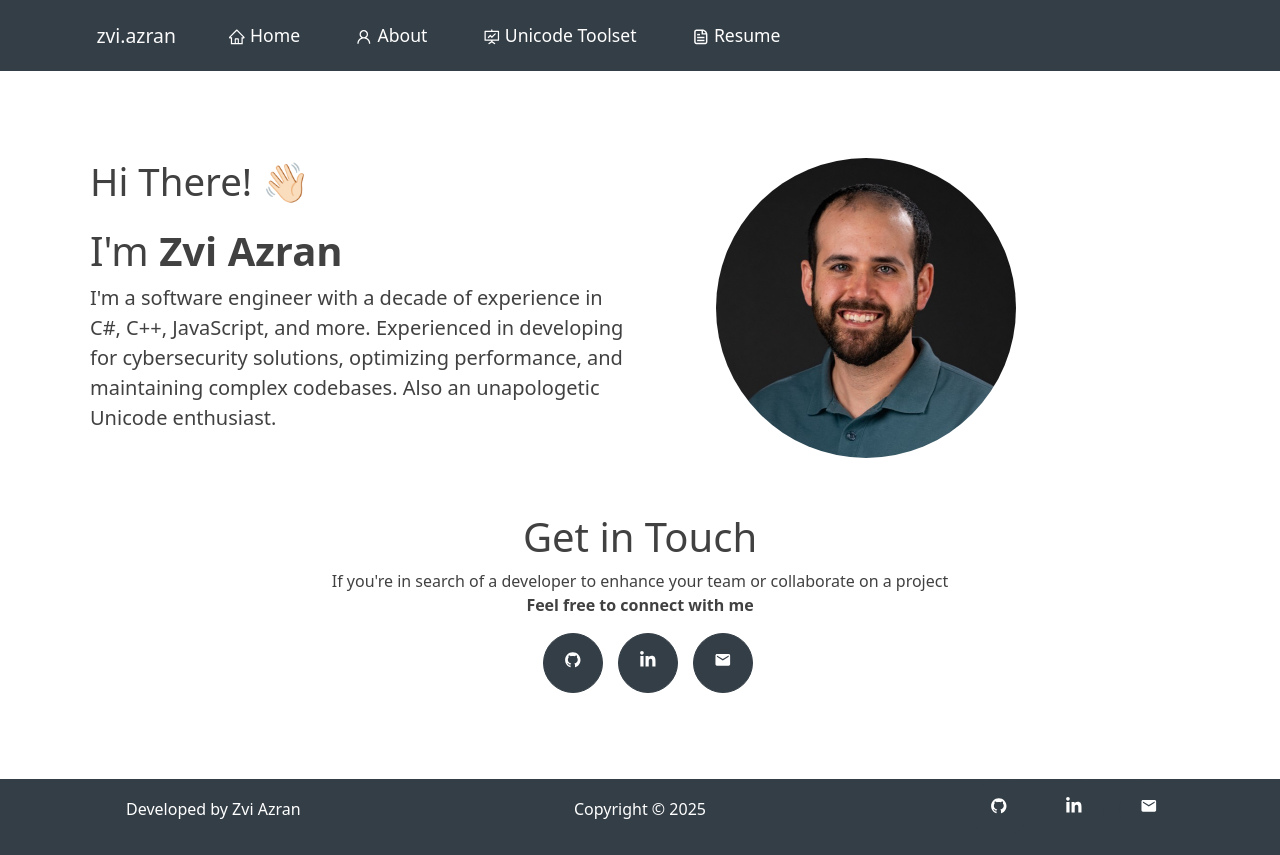
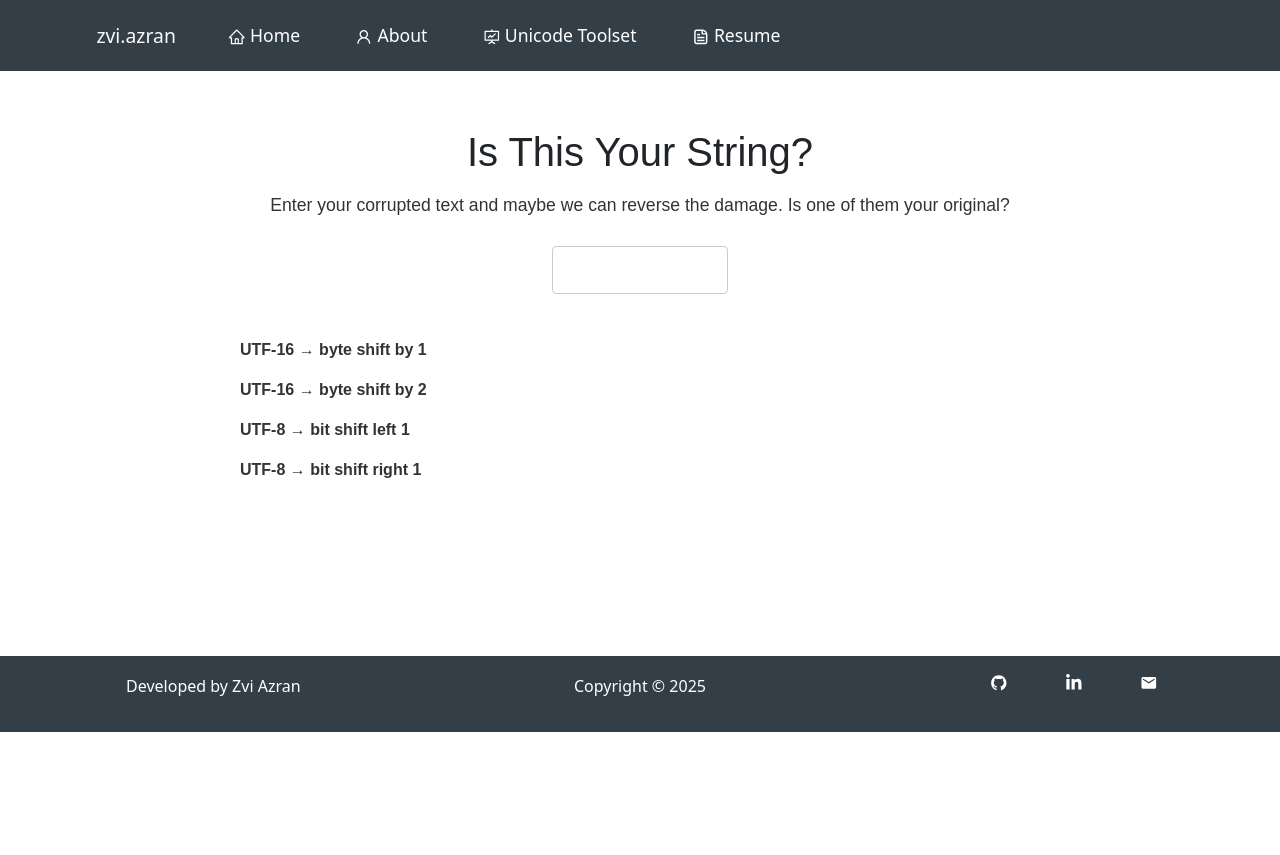
Before and after one commit to zviazran/unicode-toolset, a React (Vite) app: page /unicode-toolset/is-this-your-string in a window 1280 px wide. Before the commit this address led to /unicode-toolset/home. After the commit the page ends 800 px from the top, so only its background shows below. Built offline with nearby package versions, Linux system fonts and the light colour scheme.

Commit message:
add basic implementation for IsThisYourString

```diff
--- a/src/App.tsx
+++ b/src/App.tsx
@@ -8,6 +8,7 @@ import DrUnicodeWrapper from "./components/Toolset/DrUnicode/DrUnicodeWrapper";
 import CrashCharSequenceGenerator from "./components/Toolset/CrashCharSequenceGenerator/CrashCharSequenceGenerator";
 import EncodedPromptInjectionGenerator from "./components/Toolset/EncodedPromptInjectionGenerator/EncodedPromptInjectionGenerator";
 import UrlTwisterComponent from "./components/Toolset/UrlTwister/UrlTwisterComponent";
+import IsThisYourString from "./components/Toolset/IsThisYourString/IsThisYourString";
 
 import Footer from "./components/Footer";
 import Resume from "./components/Resume/Resume";
@@ -29,6 +30,7 @@ const App: React.FC = () => {
           <Route path="/crash-char-sequence-generator" element={<CrashCharSequenceGenerator />} />
           <Route path="/url-twister" element={<UrlTwisterComponent />} />
           <Route path="/encoded-prompt-injection-generator" element={<EncodedPromptInjectionGenerator />} />
+          <Route path="/is-this-your-string" element={<IsThisYourString />} />
           <Route path="/*" element={<Navigate to={location.search.startsWith('?/') ? location.search.split('?')[1].replace("&", "?")  : "/home"} />} />
         </Routes>
         <Footer />
--- a/src/components/Toolset/IsThisYourString/IsThisYourString.module.css
+++ b/src/components/Toolset/IsThisYourString/IsThisYourString.module.css
@@ -15,18 +15,39 @@
   margin-bottom: 20px;
 }
 
-.outputContainer {
-  display: flex;
-  align-items: center;
-  margin: 0.5rem;
-  flex-direction: row;
-}
-
 .textBox {
   height: 3rem;
   min-height: auto;
   max-width: 11rem;
   min-width: 9rem;
   resize: none;
-  margin-left: auto;
 }
+
+.results {
+  margin-top: 2rem;
+  width: 100%;
+  max-width: 50rem;
+  display: flex;
+  flex-direction: column;
+  gap: 0.5rem;
+}
+
+.resultRow {
+  display: inline-flex;
+  align-items: baseline;
+  margin: 0.25rem 0;
+  gap: 0.5rem;
+  flex-wrap: wrap;
+}
+
+.resultName {
+  font-weight: bold;
+  white-space: nowrap;
+  color: #333;
+}
+
+.resultValue {
+  font-family: monospace;
+  overflow-wrap: anywhere;
+  color: #000;
+}
--- a/src/components/Toolset/IsThisYourString/IsThisYourString.tsx
+++ b/src/components/Toolset/IsThisYourString/IsThisYourString.tsx
@@ -1,11 +1,34 @@
-import React, { useRef } from "react";
+import React, { useRef, useState } from "react";
 import styles from "./IsThisYourString.module.css";
-import CounterBar from "../CounterBar";
 
+// Dummy transformation functions
+const shiftBytes = (input: string, shift: number): string => {
+  return Array.from(input)
+    .map((char) => String.fromCharCode((char.charCodeAt(0) + shift) % 65536))
+    .join("");
+};
+
+const shiftBits = (input: string, shift: number): string => {
+  return Array.from(input)
+    .map((char) => {
+      const code = char.charCodeAt(0);
+      return String.fromCharCode(
+        shift > 0 ? (code << shift) & 0xffff : code >> Math.abs(shift)
+      );
+    })
+    .join("");
+};
+
+const decodingStrategies: { name: string; transform: (input: string) => string }[] = [
+  { name: "UTF-16 → byte shift by 1", transform: (input) => shiftBytes(input, 1) },
+  { name: "UTF-16 → byte shift by 2", transform: (input) => shiftBytes(input, 2) },
+  { name: "UTF-8 → bit shift left 1", transform: (input) => shiftBits(input, 1) },
+  { name: "UTF-8 → bit shift right 1", transform: (input) => shiftBits(input, -1) },
+];
 
 const IsThisYourString: React.FC = () => {
   const textareaRef = useRef<HTMLTextAreaElement>(null);
-
+  const [input, setInput] = useState("");
 
   return (
     <div className={styles.isThisYourString}>
@@ -14,9 +37,20 @@ const IsThisYourString: React.FC = () => {
         <p>Enter your corrupted text and maybe we can reverse the damage. Is one of them your original?</p>
       </div>
 
-      <div className={styles.outputContainer}>
-        <textarea className={styles.textBox} ref={textareaRef} onChange={() => {}} />
-        <CounterBar textareaRef={textareaRef} />
+      <textarea
+          className={styles.textBox}
+          ref={textareaRef}
+          value={input}
+          onChange={(e) => setInput(e.target.value)}
+        />
+
+      <div className={styles.results}>
+        {decodingStrategies.map(({ name, transform }) => (
+          <div key={name} className={styles.resultRow}>
+            <div className={styles.resultName}>{name}</div>
+            <div className={styles.resultValue}>{transform(input)}</div>
+          </div>
+        ))}
       </div>
     </div>
   );
```
